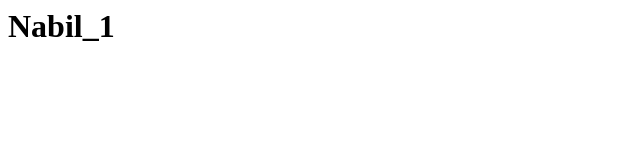
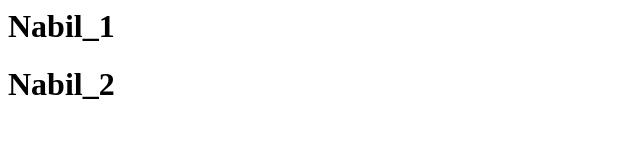
Before and after one commit to abdalladwaima/Course, a plain HTML site: page index.html in a window 1280 px wide. Shown: the whole page, without its empty margins (0-640 px from the left). Drawn offline with Linux system fonts and the light colour scheme.

Commit message:
Nabil_2
Nabil_2

```diff
--- a/index.html
+++ b/index.html
@@ -1 +1,2 @@
 <h1>Nabil_1</h1>
+<h1>Nabil_2</h1>
```
